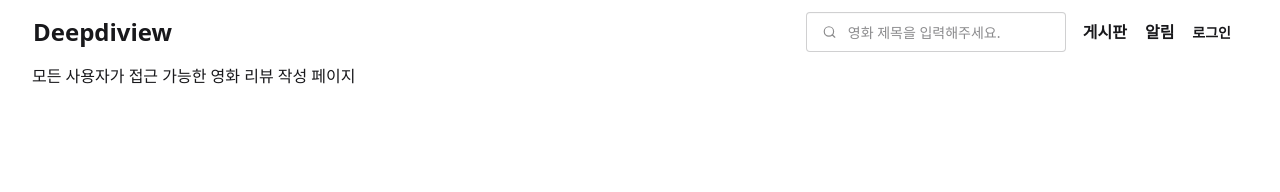
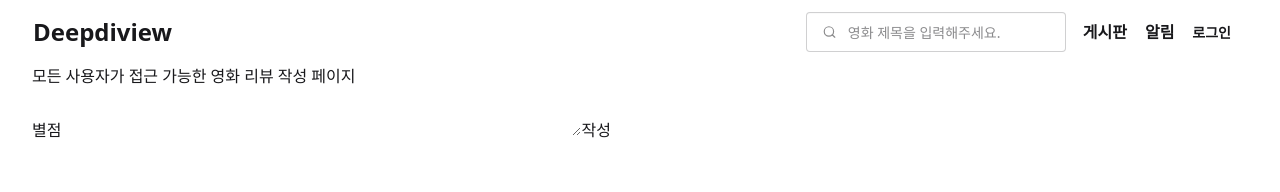
Before and after one commit to Teddy-Suh/deepdiview, a Next.js app: page /movies/1/reviews/create in a window 1280 px wide. Shown: the top 192 px of the page. Built offline with nearby package versions, Linux system fonts and the light colour scheme; no server answers.

Commit message:
✨ Feat: add MoviesReviewsCreatePage

```diff
--- /dev/null
+++ b/src/app/movies/[id]/reviews/create/actions.ts
@@ -0,0 +1,42 @@
+'use server'
+
+import { auth } from '@/auth'
+import { createReview } from '@/lib/api/review'
+import { redirect } from 'next/navigation'
+
+export const createReviewAction = async (tmdbId: string, formData: FormData) => {
+  const session = await auth()
+  if (!session) throw new Error('UNAUTHORIZED')
+
+  // TODO: 유효성 검사 도입 (zod)
+  const title = formData.get('title') as string
+  const content = formData.get('content') as string
+  const rating = formData.get('rating') as string // form에서 온거라 string임
+
+  let data
+  try {
+    data = await createReview(session.accessToken, {
+      tmdbId: Number(tmdbId),
+      title,
+      content,
+      rating: Number(rating),
+    })
+  } catch (error) {
+    // TODO: 에러 처리 구현 (우선 분기 처리만 해둠)
+    const errorCode = (error as Error).message
+    switch (errorCode) {
+      case 'MOVIE_NOT_FOUND':
+        throw error
+      case 'ALREADY_COMMITTED_REVIEW':
+        throw error
+      case 'UNEXPECTED_ERROR':
+        throw new Error('UNEXPECTED_ERROR')
+      // 코드 오류나 프레임워크 내부 예외 등 완전히 예상치 못한 예외 (ex. NEXT_REDIRECT, CallbackRouteError, ReferenceError 등)
+      default:
+        console.error(error)
+        // TODO: error.tsx 제대로 구현 후 error도 넘겨주게 변경
+        throw new Error('UNHANDLED_ERROR')
+    }
+  }
+  redirect(`/reviews/${data.reviewId}`)
+}
--- a/src/app/movies/[id]/reviews/create/page.tsx
+++ b/src/app/movies/[id]/reviews/create/page.tsx
@@ -1,3 +1,19 @@
-export default function MoviesReviewsCreatePage() {
-  return <div>모든 사용자가 접근 가능한 영화 리뷰 작성 페이지</div>
+export const dynamic = 'force-dynamic'
+
+import ReviewForm from '@/components/form/ReviewForm'
+import { createReviewAction } from './actions'
+
+export default async function MoviesReviewsCreatePage({
+  params,
+}: {
+  params: Promise<{ id: string }>
+}) {
+  const { id: tmdbId } = await params
+  const action = createReviewAction.bind(null, tmdbId)
+  return (
+    <>
+      <h2>모든 사용자가 접근 가능한 영화 리뷰 작성 페이지</h2>
+      <ReviewForm action={action} />
+    </>
+  )
 }
--- /dev/null
+++ b/src/components/form/ReviewForm.tsx
@@ -0,0 +1,30 @@
+export default function ReviewForm({
+  action,
+  initialValue,
+}: {
+  action: (formData: FormData) => void
+  initialValue?: { title: string; content: string; rating: number }
+}) {
+  const isEdit = !!initialValue
+  return (
+    <form action={action}>
+      <label>
+        별점
+        <input
+          type='number'
+          name='rating'
+          defaultValue={initialValue?.rating}
+          step='0.5'
+          min='0.5'
+          max='5'
+          required
+        />
+      </label>
+
+      <input type='text' name='title' defaultValue={initialValue?.title} required />
+      <textarea name='content' defaultValue={initialValue?.content} required />
+
+      <button type='submit'>{isEdit ? '수정' : '작성'}</button>
+    </form>
+  )
+}
```
